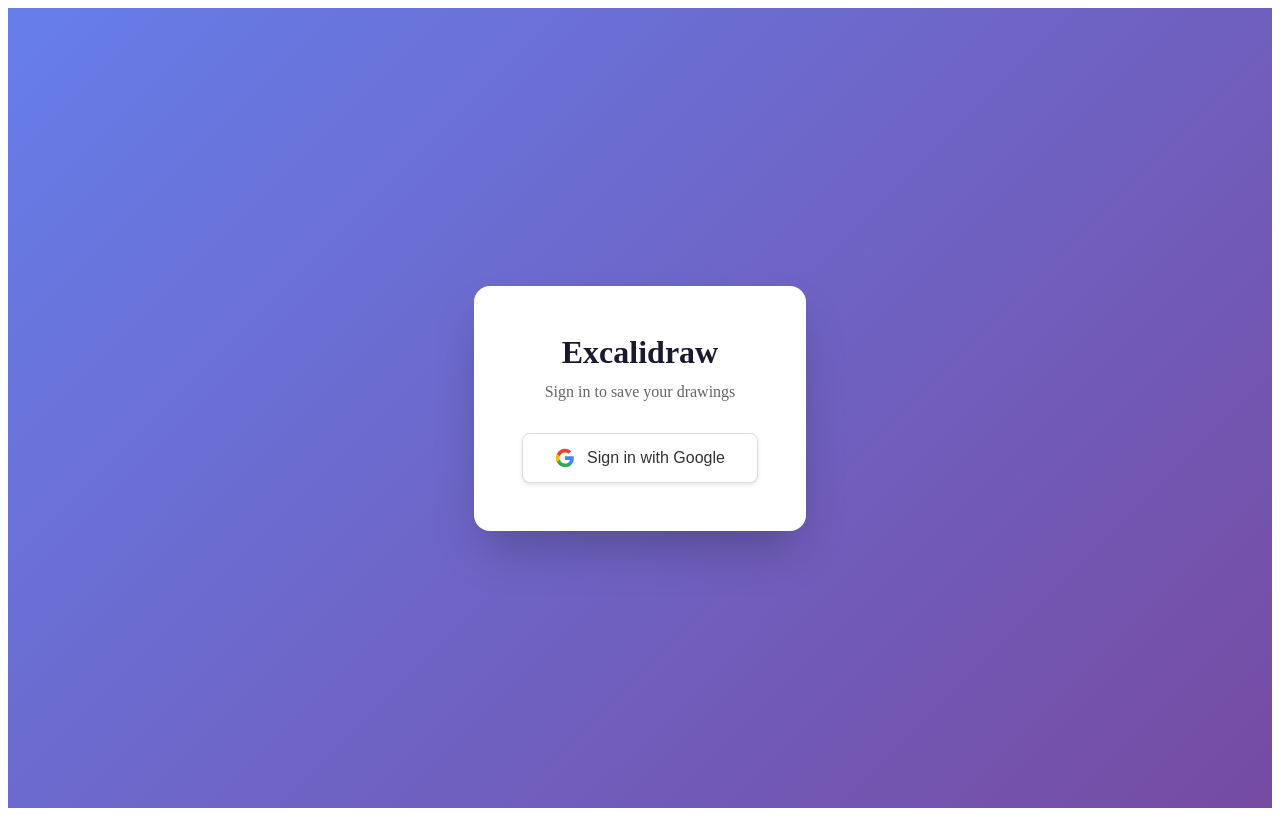
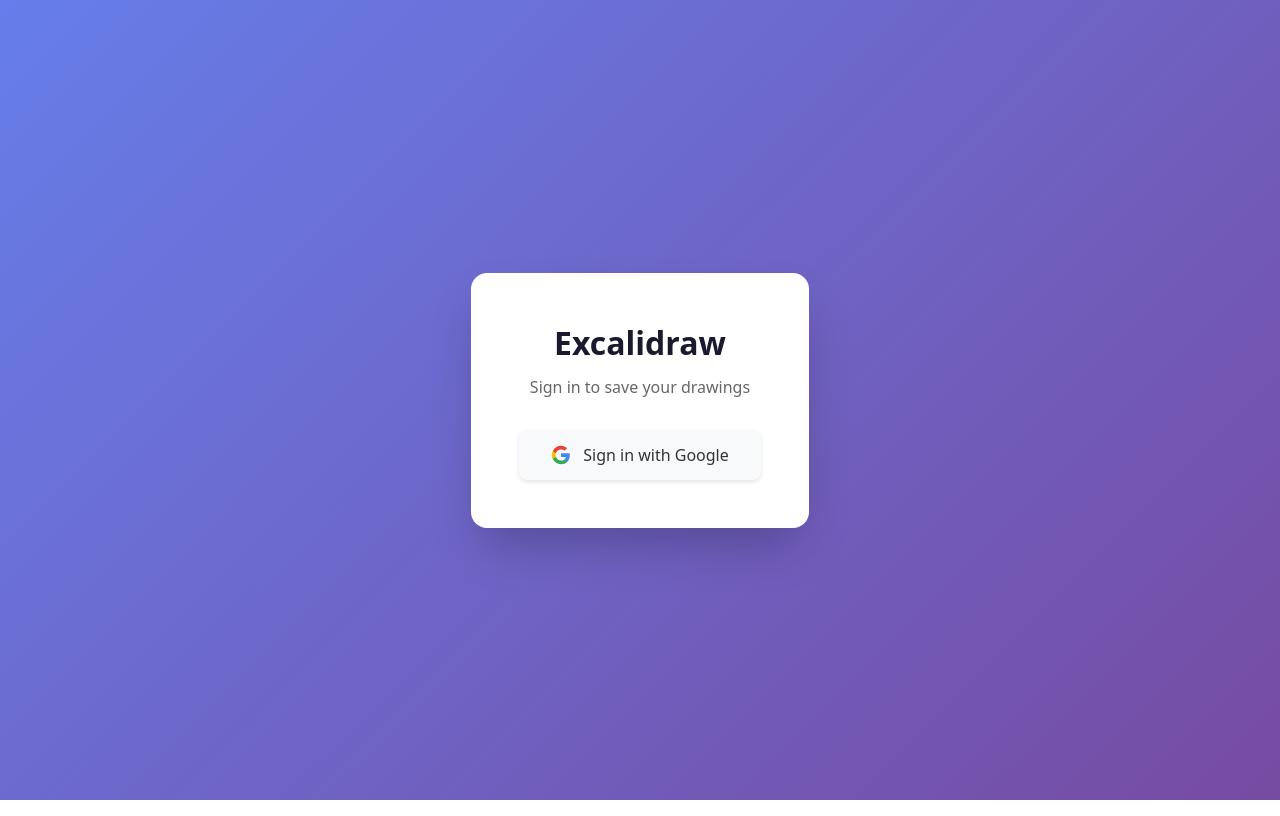
Before and after one commit to Jayesh2812/jd-excalidraw, a React (Vite) app: page /login in a window 1280 px wide. Built offline with nearby package versions, Linux system fonts and the light colour scheme; no server answers.

Commit message:
feat: add css changes

```diff
--- a/src/App.css
+++ b/src/App.css
@@ -61,8 +61,8 @@
   font-size: 16px;
   font-weight: 500;
   color: #333;
-  background: white;
-  border: 1px solid #ddd;
+  background: #f8f9fa;
+  border: none;
   border-radius: 8px;
   cursor: pointer;
   transition: all 0.2s;
@@ -70,7 +70,7 @@
 }
 
 .login-page__google-button:hover {
-  border-color: #ccc;
+  background: #f1f3f5;
   box-shadow: 0 4px 8px rgba(0, 0, 0, 0.15);
   transform: translateY(-1px);
 }
--- /dev/null
+++ b/src/index.css
@@ -0,0 +1,6 @@
+* {
+    margin: 0;
+    padding: 0;
+    box-sizing: border-box;
+    font-family: system-ui, -apple-system, BlinkMacSystemFont, 'Segoe UI', Roboto, Oxygen, Ubuntu, Cantarell, 'Open Sans', 'Helvetica Neue', sans-serif;
+}
--- a/src/main.tsx
+++ b/src/main.tsx
@@ -2,6 +2,7 @@
 import { createRoot } from 'react-dom/client'
 import { AuthProvider } from './AuthContext'
 import App from './App.tsx'
+import './index.css'
 
 createRoot(document.getElementById('root')!).render(
   <StrictMode>
```
